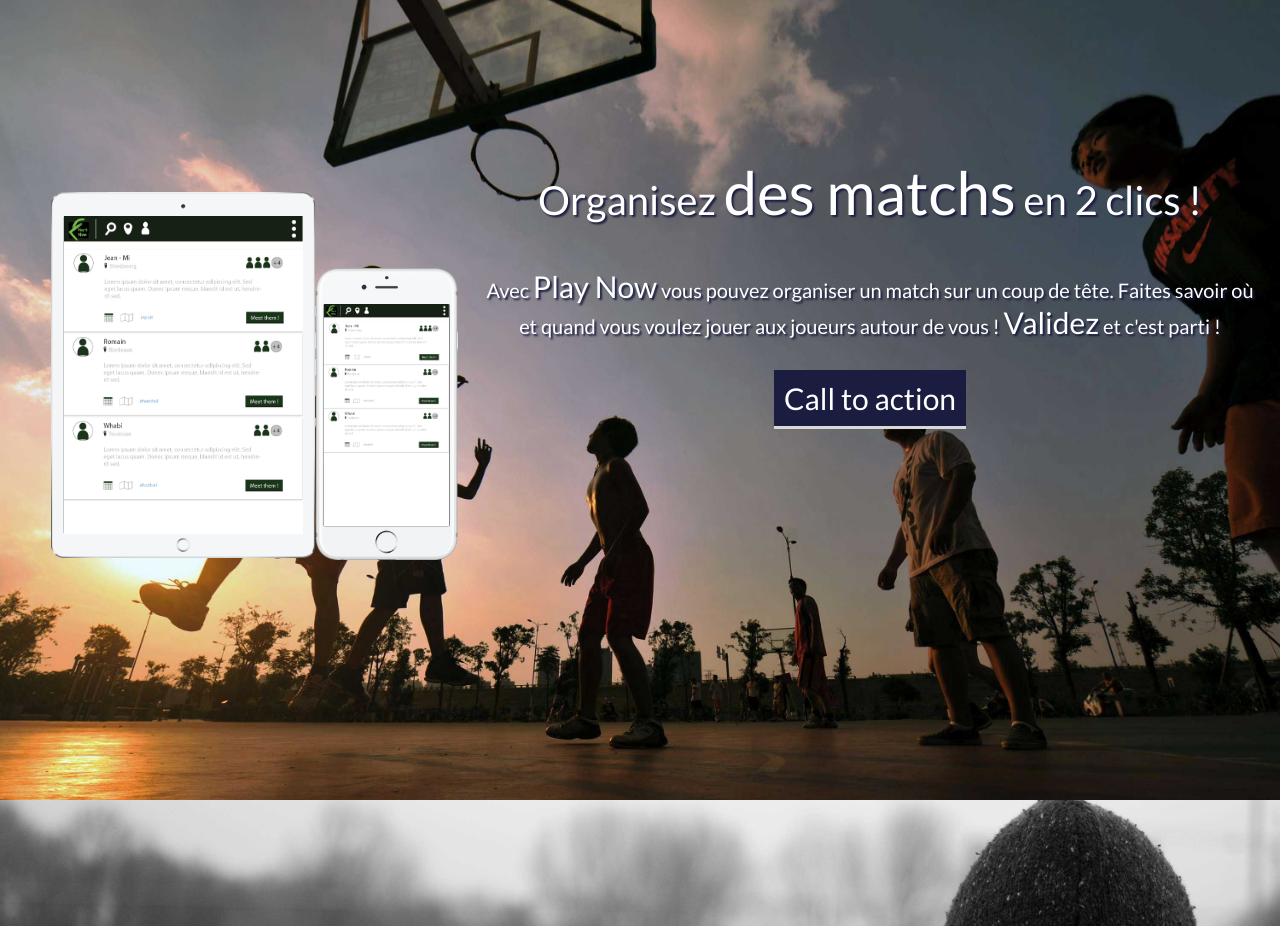
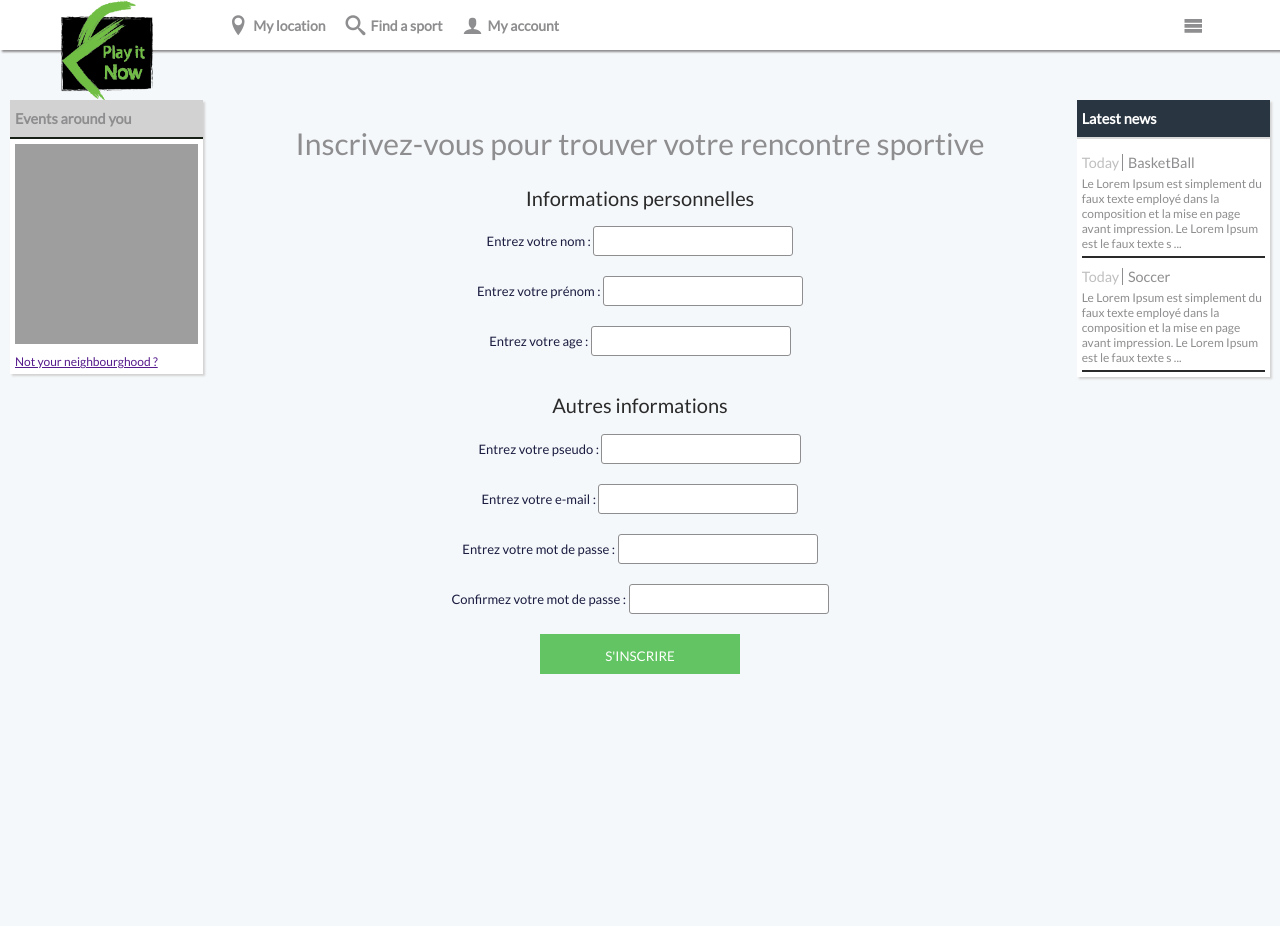
Before and after one commit to esgiprojetninja/PlayNow, a PHP site: page /inscription.php in a window 1280 px wide. Shown: the top 926 px of the page. After the commit the page ends 674 px from the top, so only its background shows below. Run offline with PHP 8.4, Linux system fonts and the light colour scheme; some libraries are stand-ins or nearby versions; some web fonts are replaced; grey boxes are pictures that could not be loaded.

Commit message:
Inscription page

```diff
--- a/web/css/global.css
+++ b/web/css/global.css
@@ -375,3 +375,57 @@
 .text-right{
     text-align: right;
 }
+
+/************************
+  -- INSCRIPTION --
+************************/
+
+.inscription {
+    text-align: center;
+}
+
+.inscription h1 {
+    font-size: 30px;
+    color: #8E8D8F;
+}
+
+.inscription h2 {
+    color: #2A2A2A;
+    font-size: 20px;
+    font-weight: 300;
+}
+
+.inscription label {
+    font-size: 13px;
+    font-weight: 300;
+}
+
+.inscription input[type="text"], .inscription input[type="password"] {
+    margin-bottom: 20px;
+    width: 200px;
+    padding-left: 30px;
+    height: 30px;
+    line-height: 30px;
+    outline: none;
+    border-radius: 3px;
+    border: 1px solid #8E8D8F;
+}
+
+.inscription input[type="submit"] {
+    text-transform: uppercase;
+    width: 200px;
+    cursor: pointer;
+    height: 40px;
+    line-height: 40px;
+    border: 1px solid #62c462;
+    background: #62c462;
+    color: #fff;
+    transition: .3s;
+}
+
+.inscription input[type="submit"]:hover {
+    border: 1px solid #62c462;
+    background: transparent;
+    color: #62c462;
+    transition: .3s;
+}
--- /dev/null
+++ b/web/inscription.php
@@ -0,0 +1,139 @@
+<html>
+<head>
+    <title>Play Now !</title>
+    <meta charset="UTF-8">
+    <link rel="stylesheet" type="text/css" href="./css/grid.css">
+    <link rel="stylesheet" type="text/css" href="./css/global.css">
+    <link rel="stylesheet" type="text/css" href="./css/panel.css">
+    <link rel="stylesheet" type="text/css" href="./css/button.css">
+    <link rel="stylesheet" type="text/css" href="./css/icomoon.css">
+    <link href='http://fonts.googleapis.com/css?family=Lato&subset=latin,latin-ext' rel='stylesheet' type='text/css'>
+</head>
+<body>
+<header>
+    <div class="grid-container">
+        <div class="row">
+            <div class="col-xs-2 center">
+                <img src="./img/logo-pa.png" alt="Play Now" class="app-logo" height="100px" width="92px">
+            </div>
+            <div class="col-xs-9">
+                <a href="#" class="icon">
+                    <span class="icon-location"></span>
+                    <span class="text">My location</span>
+                </a>
+                <a class="icon" href="#">
+                    <span class="icon-search"></span>
+                    <span class="text">Find a sport</span>
+                </a>
+                <a class="icon" href="#">
+                    <span class="icon-user"></span>
+                    <span class="text">My account</span>
+                </a>
+            </div>
+            <div class="col-xs-1">
+                <div class="dropdown icon">
+                    <span class="icon-menu dropdown-icon"></span>
+                    <ul class="dropdown-menu right">
+                        <li><a href="#">Settings</a></li>
+                        <li><a href="#">Help</a></li>
+                    </ul>
+                </div>
+            </div>
+        </div>
+    </div>
+</header>
+<div class="grid-container">
+    <div class="row">
+        <nav class="col-sm-2 hidden-sm">
+            <div class="panel">
+                <div class="panel-heading">
+                    <p class="panel-title">Events around you</p>
+                </div>
+                <div class="panel-body">
+                    <div class="index-map" id="index-map"></div>
+                </div>
+                <div class="panel-footer">
+                    <a href="">Not your neighbourghood ?</a>
+                </div>
+            </div>
+        </nav>
+            <section class="event inscription col-xs-8">
+                <form action="">
+                    <h1>Inscrivez-vous pour trouver votre rencontre sportive</h1>
+                    <h2>Informations personnelles</h2>
+                    <label for="lastname">Entrez votre nom : </label>
+                    <input name="lastname" id="lastname" type="text"> <br/>
+                    <label for="firstname">Entrez votre prénom : </label>
+                    <input name="firstname" id="firstname" type="text"> <br/>
+                    <label for="years">Entrez votre age : </label>
+                    <input name="years" id="years" type="text"> <br/>
+                    <h2>Autres informations</h2>
+                    <label for="pseudo">Entrez votre pseudo : </label>
+                    <input name="pseudo" id="pseudo" type="text"> <br/>
+                    <label for="mail">Entrez votre e-mail : </label>
+                    <input name="mail" id="mail" type="text"> <br/>
+                    <label for="password">Entrez votre mot de passe : </label>
+                    <input name="password" id="password" type="password"> <br/>
+                    <label for="confirm">Confirmez votre mot de passe : </label>
+                    <input name="confirm" id="confirm" type="password"> <br/>
+                    <input type="submit" value="S'inscrire">
+                </form>
+            </section>
+        <aside class="col-sm-2 hidden-sm">
+            <div class="panel panel-primary2">
+                <div class="panel-heading">
+                    <h3 class="panel-title">Latest news</h3>
+                </div>
+                <div class="panel-body">
+                    <div class="news-box">
+                        <h4 class="box-title">Today <span class="title">BasketBall</span></h4>
+
+                        <div class="content">
+                            Le Lorem Ipsum est simplement du faux texte employé dans la composition et la mise en page
+                            avant impression. Le Lorem Ipsum est le faux texte standard de l'imprimerie depuis les
+                            années 1500, quand un peintre anonyme assembla ensemble des morceaux de texte pour réaliser
+                            un livre spécimen de polices de texte. Il n'a pas fait que survivre cinq siècles, mais s'est
+                            aussi adapté à la bureautique informatique, sans que son contenu n'en soit modifié. Il a été
+                            popularisé dans les années 1960 grâce à la vente de feuilles Letraset contenant des passages
+                            du Lorem Ipsum, et, plus récemment, par son inclusion dans des applications de mise en page
+                            de texte, comme Aldus PageMaker.
+                        </div>
+                        <div class="box-divider"></div>
+                    </div>
+                    <div class="news-box">
+                        <h4 class="box-title">Today <span class="title">Soccer</span></h4>
+
+                        <div class="content">
+                            Le Lorem Ipsum est simplement du faux texte employé dans la composition et la mise en page
+                            avant impression. Le Lorem Ipsum est le faux texte standard de l'imprimerie depuis les
+                            années 1500, quand un peintre anonyme assembla ensemble des morceaux de texte pour réaliser
+                            un livre spécimen de polices de texte. Il n'a pas fait que survivre cinq siècles, mais s'est
+                            aussi adapté à la bureautique informatique, sans que son contenu n'en soit modifié. Il a été
+                            popularisé dans les années 1960 grâce à la vente de feuilles Letraset contenant des passages
+                            du Lorem Ipsum, et, plus récemment, par son inclusion dans des applications de mise en page
+                            de texte, comme Aldus PageMaker.
+                        </div>
+                        <div class="box-divider"></div>
+                    </div>
+                </div>
+            </div>
+        </aside>
+    </div>
+    <!-- END GRID CONTAINER -->
+</div>
+</body>
+
+<script type="text/javascript" src="https://code.jquery.com/jquery-1.11.3.min.js"></script>
+<script type="text/javascript" src="./js/all.js"></script>
+<script>
+    function initMap() {
+        var mapDiv = document.getElementById('index-map');
+        var map = new google.maps.Map(mapDiv, {
+            center: {lat: 44.540, lng: -78.546},
+            zoom: 8
+        });
+    }
+    ;
+</script>
+<script src="https://maps.googleapis.com/maps/api/js?callback=initMap" async defer></script>
+</html>
```
